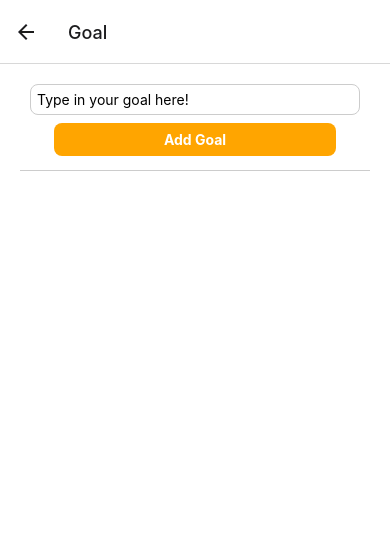
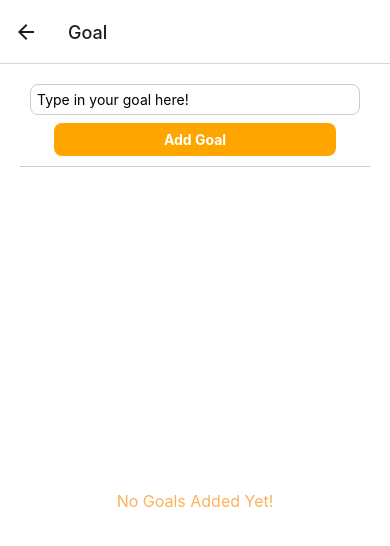
Before and after one commit to Manusha17/RN-expo-goal-app, a React Native app: screen /Goal in a window 390 px wide. Shown: the top 546 px of the page. Built offline with nearby package versions, Linux system fonts and the light colour scheme.

Commit message:
RN upgrade and style improvements

```diff
--- a/components/Goal.js
+++ b/components/Goal.js
@@ -54,23 +54,30 @@ const Goal = () => {
           <Text style={styles.addGoalBtnText}>Add Goal</Text>
         </Pressable> */}
       </View>
-      <View
-        style={{
-          borderTopWidth: 1,
-          borderTopColor: "#ccc",
-          marginTop: 4,
-          marginBottom: 14,
-          paddingVertical: 6,
-        }}
-      >
+      <View style={{ borderTopWidth: 1, borderTopColor: "#ccc" }}></View>
+      {goals.length > 0 ? (
         <FlatList
           data={goals}
           renderItem={(item) => {
             return <GoalItem goalText={item.item} />;
           }}
           alwaysBounceVertical={false}
+          contentContainerStyle={{
+            marginTop: 4,
+            marginBottom: 14,
+            paddingVertical: 6,
+          }}
         ></FlatList>
-      </View>
+      ) : (
+        <View
+          style={{
+            flex: 1,
+            justifyContent: "center",
+          }}
+        >
+          <Text style={styles.noGoalsText}>No Goals Added Yet!</Text>
+        </View>
+      )}
     </View>
   );
 };
@@ -98,6 +105,11 @@ const styles = StyleSheet.create({
     fontSize: 14,
     fontWeight: "bold",
   },
+  noGoalsText: {
+    color: "#FBB25A",
+    textAlign: "center",
+    fontSize: 16,
+  },
 });
 
 export default Goal;
--- a/package.json
+++ b/package.json
@@ -14,7 +14,7 @@
     "expo": "~48.0.9",
     "expo-status-bar": "~1.4.4",
     "react": "18.2.0",
-    "react-native": "0.71.4",
+    "react-native": "0.71.6",
     "react-native-safe-area-context": "4.5.0",
     "react-native-screens": "~3.20.0"
   },
```
Also changed, not shown: 1 other file (tests, documents, lock files or other folders).
